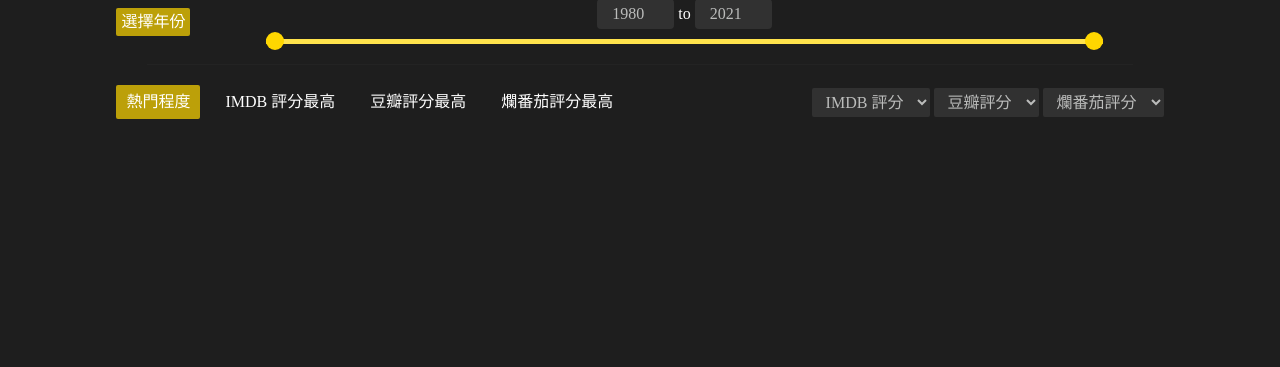
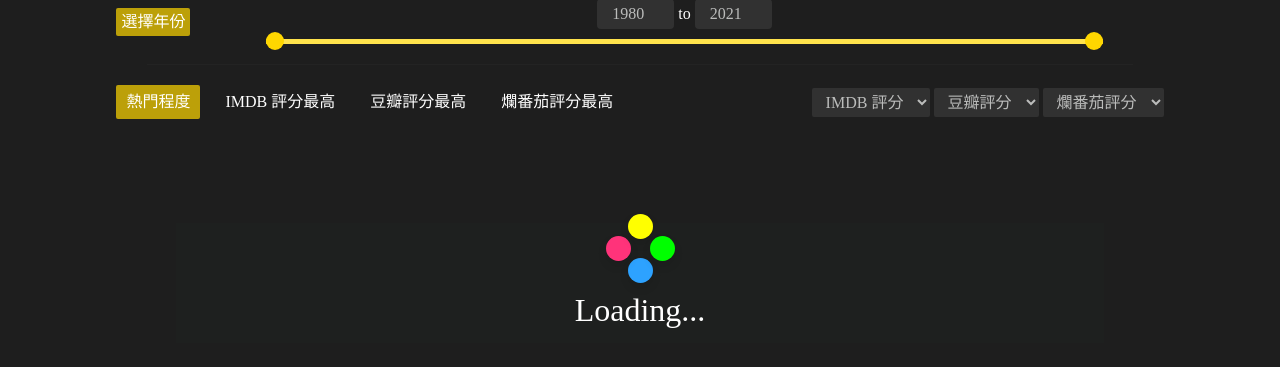
Before and after one commit to Poyu781/MovieOn-Side-Project, a Django app: page /search in a window 1280 px wide. Shown: the part 164-531 px from the top of the page. Run offline with Django 3.2, Linux system fonts and the light colour scheme; data that the repository does not hold is empty; parts of the project's set-up code (start-up, migrations or seed data) failed here and were passed over.

Commit message:
add loading gif

```diff
--- a/web/static/css/base.css
+++ b/web/static/css/base.css
@@ -99,7 +99,7 @@
 }
 
 .banner img {
-  width: 100%;
+  /* width: 100%; */
   height: 100%;
   object-fit: cover;
   object-position: 50% 50%;
@@ -252,6 +252,7 @@
   line-height: 26px;
 }
 .movie__intro h3 {
+  text-align: center;
   padding: 5px;
   border-radius: 2px;
   margin-bottom: 10px;
@@ -353,6 +354,7 @@
   align-items: center;
   flex-wrap: wrap;
   gap: 10px;
+
 }
 
 .movie__recommend .movie {
@@ -604,3 +606,90 @@
 #heart.red {
   color: red;
 }
+
+
+/* Loading Css */
+.loader__wrapper{
+
+  display: flex;
+  height: 15vh;
+  width: 100%;
+  background: #1E201F;
+  align-items: center;
+  justify-content: center;
+  flex-direction: column;
+
+}
+.loader{
+  height: 25px;
+  width: 25px;
+  position: relative;
+  animation: rotate 5s  infinite;
+}
+.ball{
+  position: absolute;
+  height: 25px;
+  width: 25px;
+  border-radius: 50%;
+  box-shadow: 0 5px 10px rgba(0, 0, 0, 0.1);
+}
+.upper{
+  left: 0;
+  top: -22px;
+  background: #2da2ff;
+  animation: upper 1s linear infinite;
+}
+@keyframes upper {
+  50%{
+    top: 22px;
+  }
+  100%{
+    top: 22px;
+  }
+}
+.right{
+  right: -22px;
+  top: 0;
+  background: #ff337a;
+  animation: right 1s linear infinite;
+}
+@keyframes right {
+  50%{
+    right: 22px;
+  }
+  100%{
+    right: 22px;
+  }
+}
+.lower{
+  bottom: -22px;
+  left: 0;
+  background: #ffff00;
+  animation: lower 1s linear infinite;
+}
+@keyframes lower {
+  50%{
+    bottom: 22px;
+  }
+  100%{
+    bottom: 22px;
+  }
+}
+.left{
+  left: -22px;
+  top: 0;
+  background: #00ff00;
+  animation: left 1s linear infinite;
+}
+@keyframes left {
+  50%{
+    left: 22px;
+  }
+  100%{
+    left: 22px;
+  }
+}
+.loading__word{
+  margin-top:30px;
+  color:white
+}
--- a/web/static/js/base.js
+++ b/web/static/js/base.js
@@ -1,8 +1,8 @@
 
-const searchButton = document.querySelector(".button__search")
+// const searchButton = document.querySelector(".button__search")
 
 
 
-searchButton.addEventListener("click",()=>{
-    alert('search')
-})
+// searchButton.addEventListener("click",()=>{
+//     alert('search')
+// })
--- a/web/static/js/search_page.js
+++ b/web/static/js/search_page.js
@@ -1,6 +1,5 @@
 const itemsSection = document.querySelector(".home__content");
 const showMoreButton = document.querySelector(".button__more")
-
 function renderMovies(movieObject, nodeDiv) {
     let node = document.createElement("div");
     node.classList.add("movie");
@@ -54,9 +53,10 @@
 
 
             console.log(num)
+            const loadNode = document.querySelector(".loader__wrapper")
 
+            loadNode.style.display = "none"
             if (num == 0){
-                console.log("x")
                 let node = document.createElement("div");
                 node.style.color = "white"
                 node.innerHTML = "無相關結果"
@@ -170,7 +170,19 @@
         queryString += `&tomato_rating=${tomatoRating}`
     }
     console.log(queryString)
-    itemsSection.innerHTML = ""
+    itemsSection.innerHTML = `
+    <section class="loader__wrapper">
+    <div class="loader">
+      <div class="upper ball"></div>
+      <div class="right ball"></div>
+      <div class="lower ball"></div>
+      <div class="left ball"></div>
+    </div>
+      <h2 class="loading__word">Loading...</h2>
+  </section>
+    `
+
+    console.log("2")
     offsetNum = 0
     main(`/api/movie/?start=${offsetNum}${queryString}`)
 })
--- a/web/templates/advanced_search_page.html
+++ b/web/templates/advanced_search_page.html
@@ -105,7 +105,15 @@
     </div>
   </section>
   <section class="home__content">
-
+    <section class="loader__wrapper">
+      <div class="loader">
+        <div class="upper ball"></div>
+        <div class="right ball"></div>
+        <div class="lower ball"></div>
+        <div class="left ball"></div>
+      </div>
+        <h2 class="loading__word">Loading...</h2>
+    </section>
   </section>
   <button class="button__more">顯示更多</button>
 
--- a/web/templates/movie_page.html
+++ b/web/templates/movie_page.html
@@ -14,7 +14,7 @@
 {% if rating %}
     <p hidden="hidden" id="rating">{{rating}}</p>
 {% else %}
-    <p hidden="hidden" id="rating"></p>
+    <p hidden="hidden" id="rating">尚未評</p>
 {% endif %}
 {% endblock %}
 
```
Also changed, not shown: web/static/js/home_page.js (+11 -7 lines), web/static/js/movie_page.js (+7 -28 lines), web/templates/home_page.html (+10 -1 lines).
